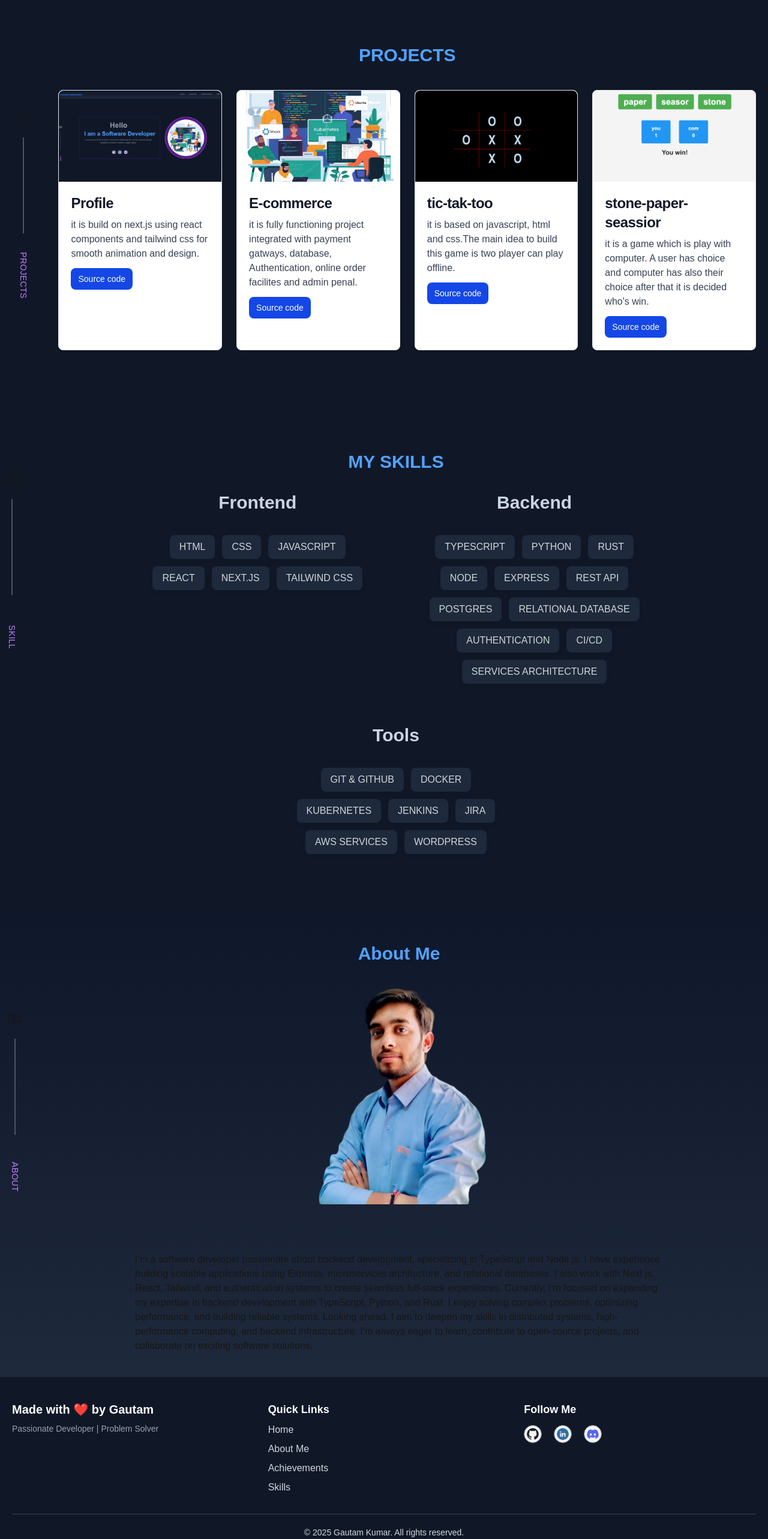
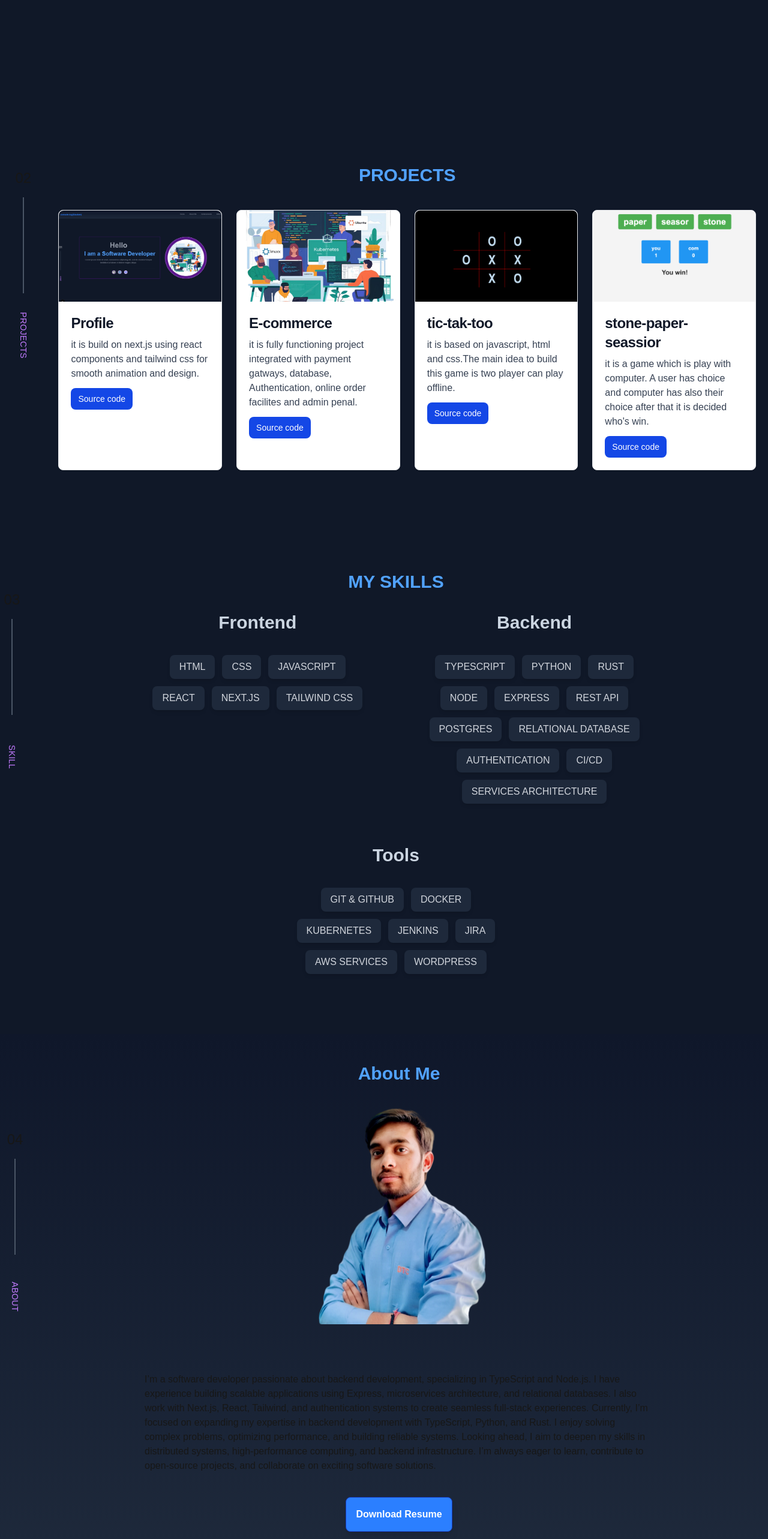
Before and after one commit to GautamKumarhr7/mavdev_portfolio, a Next.js app: page / in a window 1280 px wide. Shown: the part 854-3420 px from the top of the page at 60% size. Built offline with nearby package versions, Linux system fonts and the light colour scheme.

Commit message:
add resume pdf

```diff
--- a/app/(home)/_components/About.tsx
+++ b/app/(home)/_components/About.tsx
@@ -9,8 +9,8 @@ export default function About() {
       <div className="flex flex-row flex-wrap justify-center items-center gap-20">
         <Image src="/profile2.png" alt="" width={300} height={400} />
 
-        <div className="flex max-w-[55rem]">
-          <p>
+        <div className="flex max-w-[55rem] flex-row gap-10 flex-wrap justify-center items-center">
+          <p className="px-4">
             I’m a software developer passionate about backend development,
             specializing in TypeScript and Node.js. I have experience building
             scalable applications using Express, microservices architecture, and
@@ -24,6 +24,16 @@ export default function About() {
             always eager to learn, contribute to open-source projects, and
             collaborate on exciting software solutions.
           </p>
+          <div className="bg-blue-500 border border-blue-800 p-4 rounded-lg hover:bg-blue-600 hover:scale-105 transition-all duration-300 ease-in-out shadow-lg animate-fade-in-up">
+            <a
+              href="/Gautam_resume_jf.pdf"
+              target="_blank"
+              rel="noopener noreferrer"
+              className="text-white font-semibold"
+            >
+              Download Resume
+            </a>
+          </div>
         </div>
       </div>
     </div>
--- a/app/(home)/about/page.tsx
+++ b/app/(home)/about/page.tsx
@@ -6,7 +6,7 @@ export default function AboutMe() {
   return (
     <div className="bg-gradient-to-b from-[#0F172A] to-[#1E293B] flex flex-col min-h-screen">
       <Navbar />
-      <div className="pt-40 h-screen">
+      <div className="">
         <About />
       </div>
       <div>
--- a/app/globals.css
+++ b/app/globals.css
@@ -82,3 +82,6 @@ body {
   display: inline-block;
   animation: blink 1s step-start infinite;
 }
+.flex.flex-col.items-center.w-full{
+  padding-top: 200px;
+}
```
Also changed, not shown: 1 other file (tests, documents, lock files or other folders).
